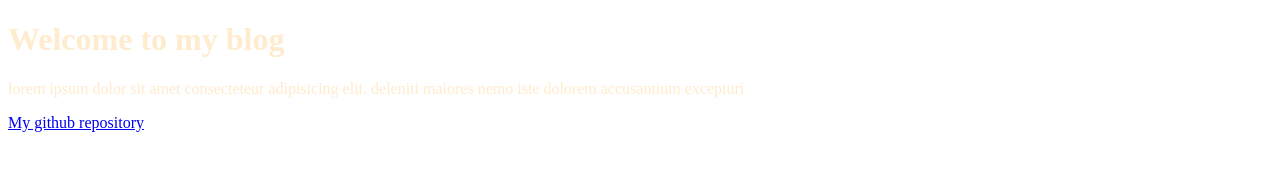
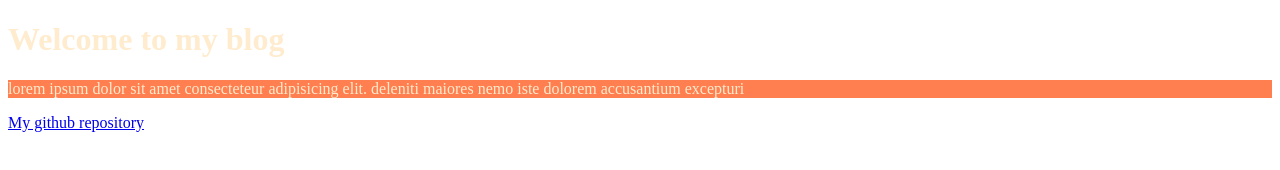
Before and after one commit to latifadam/blog-adams, a plain HTML site: page index.html in a window 1280 px wide. Drawn offline with Linux system fonts and the light colour scheme.

```diff
--- a/style/style.css
+++ b/style/style.css
@@ -1,3 +1,7 @@
 body{
     color: blanchedalmond;
 }
+
+p {
+    background-color: coral;
+}
```
Also changed, not shown: scripts/scripts.js (added).
